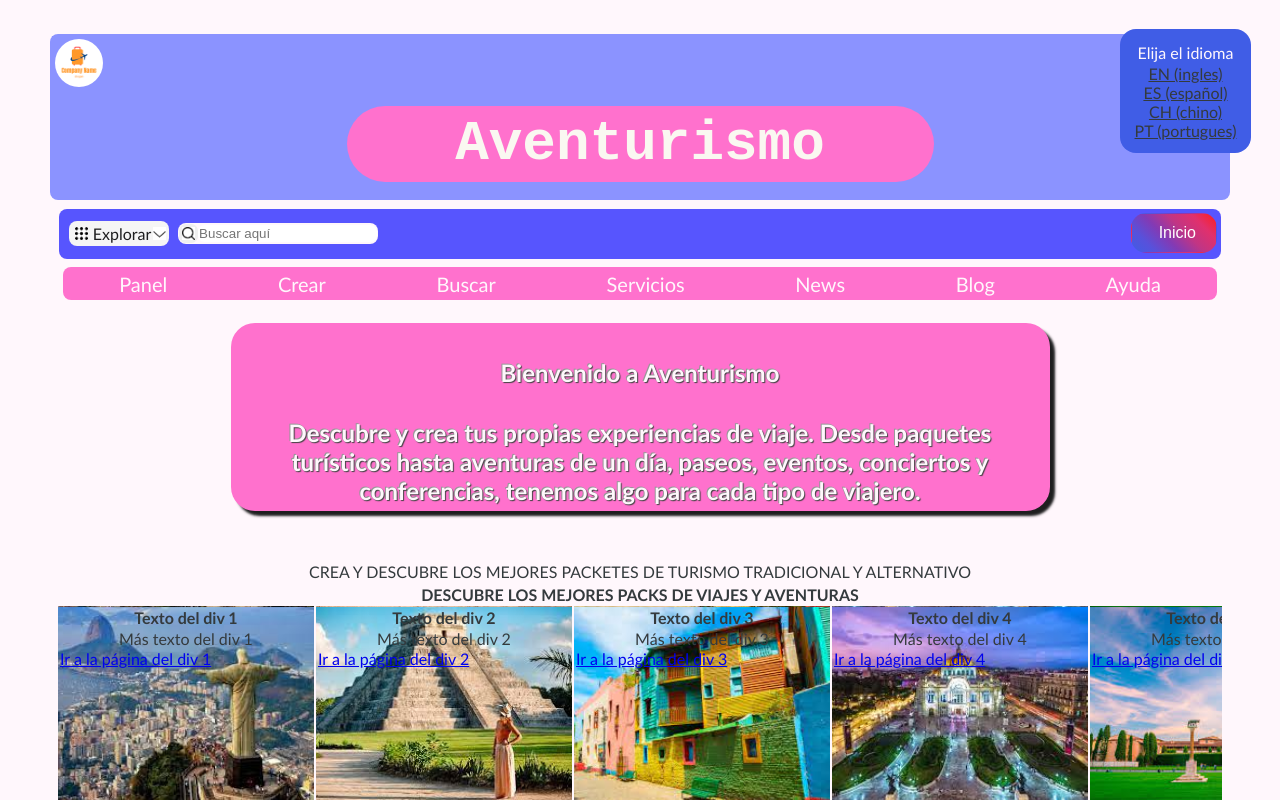
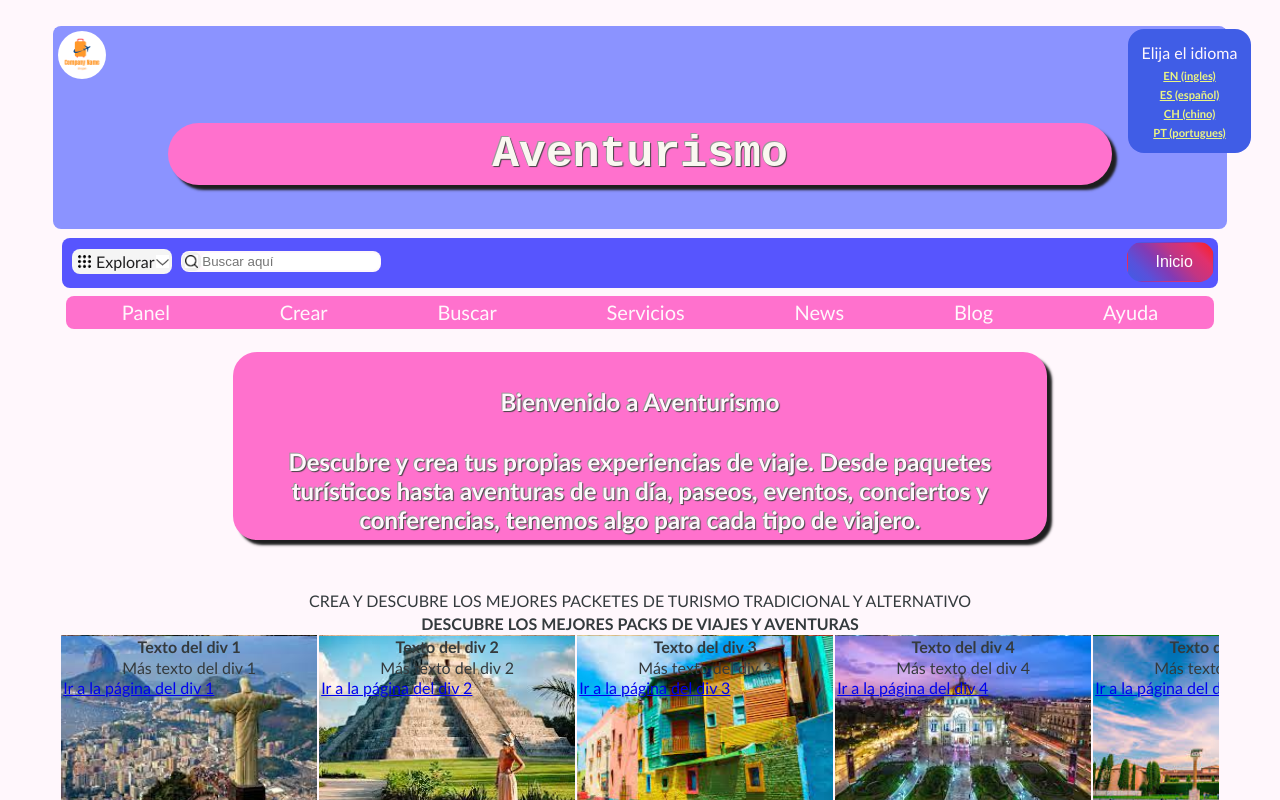
Before and after one commit to Gonzalo-CR/Turismo-proyecto-CAC-FS-2024, a plain HTML site: page index.html in a window 1280 px wide. Both pictures are taken after a click on the button 1172 px from the left and 63 px from the top of the page. Shown: the top 800 px of the page. Drawn offline with nearby package versions, Linux system fonts and the light colour scheme.

Commit message:
Update styles.css

```diff
--- a/CSS/styles.css
+++ b/CSS/styles.css
@@ -32,7 +32,7 @@ body {
   height: auto;
   overflow: auto;
   background-color: #FFF7FC;
-  padding: 2em 3em !important;
+  padding: 3vh 4vw !important;
 
 }
 
@@ -44,6 +44,12 @@ header {
 
 .header_box {
   color: #343a3d;
+  display: flex;
+  flex-direction: column;
+  justify-content: center;
+  align-items: space-around;
+  width: 100%;
+  flex-wrap: nowrap;
 }
 
 .home_nav {
@@ -127,8 +133,10 @@ width: auto;
   }
 
 .langItem {
-  color: #343a3d;
+  color: #ebf583;
   text-align: start;
+  font-size: 0.7rem;
+  font-weight: 600;
 }
 
 .help-menu{
@@ -155,23 +163,32 @@ width: auto;
 
 .headerBanner {
   height: 73.3%;
+  width: auto;
 
 }
 
 h1 {
+  display: flex;
+  flex-direction: column;
+  justify-content: center;
+  align-items: center;
+  flex-wrap: nowrap;
   text-align: center;
-    font-size: 3.5rem ;
+  font-size: 3.5vw ;
   font-weight: bold;
+  text-align: center;
   font-family: 'Courier New', Courier, monospace;
   background-color: #FF71CD;
   background-size: auto;
-    /* background-position: center; */
-    margin: 15px 25%   !important;
+  background-position: center;
+  margin: 0.9em 2.5em   !important;
   padding: 5px;
   width: auto !important;
   height: auto !important;
   color: #FAF8F1;
   border-radius: 1em;
+  text-shadow: 1px 1px 1px #444, -1px -1px #999;
+  box-shadow: 5px 5px 2.5px #1E1E1F;
 
 }
 
@@ -192,7 +209,7 @@ h1 {
   height: auto !important;
   width: auto;
   display: flexbox;
-  justify-content: space-between ;
+  justify-content: space-around ;
   background-color: #5755FE;
   border-radius: 0.5em;
   margin: 0.5em;
@@ -657,13 +674,6 @@ article {
   }
 
 
-#QR_descarga {
-    display: flex;
-    justify-content: center; /* Centra los elementos horizontalmente */
-    margin: 0 auto;
-    flex-direction: row-reverse;
-    align-items: center;
-}
 
 
 .section2_box {
@@ -678,6 +688,7 @@ article {
   padding: 1em;
   background-color: #8B93FF;
   border-radius: 1em;
+
 
 }
 
@@ -763,6 +774,9 @@ article {
   border-radius: 5em;
 }
 
+
+
+
 .qr {
   display: flex;
   justify-content: center;
@@ -774,6 +788,7 @@ article {
   position: relative;
   background-color: transparent;
   border-radius: 0.5em;
+  z-index: 1;
 }
 
 
```
Lines whose indentation alone changed are shown as unchanged.
